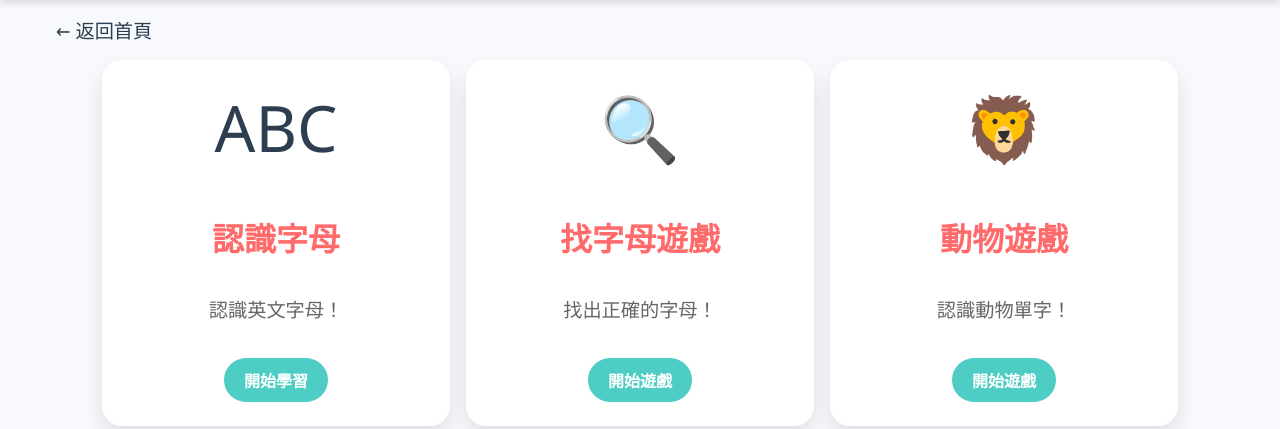
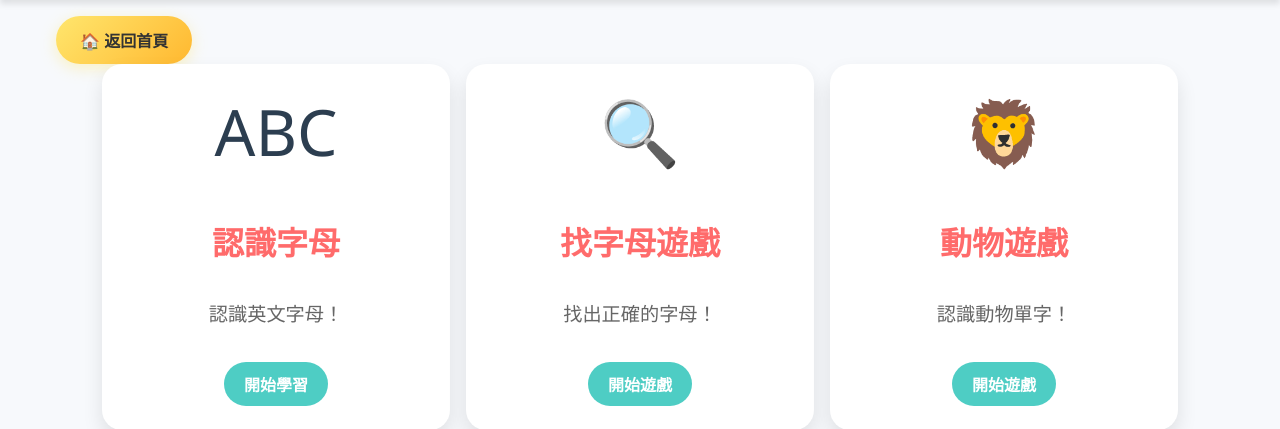
Before and after one commit to zzshcool/early-child-learn, a Spring Boot app: page /english/menu in a window 1280 px wide. Shown: the part 90-519 px from the top of the page. Run offline with Spring Boot 4, Linux system fonts and the light colour scheme.

Commit message:
統一btn

```diff
--- a/src/main/resources/static/css/style.css
+++ b/src/main/resources/static/css/style.css
@@ -220,6 +220,37 @@ main {
     color: white;
 }
 
+/* 美化的導航按鈕 */
+.nav-btn {
+    display: inline-block;
+    padding: 12px 24px;
+    background: linear-gradient(135deg, #4ECDC4 0%, #44A08D 100%);
+    color: white;
+    text-decoration: none;
+    font-size: 1rem;
+    font-weight: bold;
+    border-radius: 50px;
+    box-shadow: 0 4px 15px rgba(78, 205, 196, 0.4);
+    transition: all 0.3s ease;
+    border: none;
+    cursor: pointer;
+}
+
+.nav-btn:hover {
+    transform: translateY(-3px);
+    box-shadow: 0 6px 20px rgba(78, 205, 196, 0.5);
+}
+
+.nav-btn.home-btn {
+    background: linear-gradient(135deg, #FFE66D 0%, #FFB830 100%);
+    color: #333;
+    box-shadow: 0 4px 15px rgba(255, 230, 109, 0.4);
+}
+
+.nav-btn.home-btn:hover {
+    box-shadow: 0 6px 20px rgba(255, 230, 109, 0.5);
+}
+
 /* ============================================
    響應式設計 - 手機裝置優化
    ============================================ */
--- a/src/main/resources/templates/bopomofo/menu.html
+++ b/src/main/resources/templates/bopomofo/menu.html
@@ -13,7 +13,7 @@
         <h1>注音學習</h1>
     </header>
     <main>
-        <a href="/" class="back-link">← 返回首頁</a>
+        <a href="/" class="nav-btn home-btn">🏠 返回首頁</a>
         <div class="container">
             <a href="/bopomofo/learn" class="card">
                 <div class="card-icon">ㄅㄆㄇ</div>
--- a/src/main/resources/templates/cognitive/menu.html
+++ b/src/main/resources/templates/cognitive/menu.html
@@ -13,7 +13,7 @@
         <h1>認知學習</h1>
     </header>
     <main>
-        <a href="/" class="back-link">← 返回首頁</a>
+        <a href="/" class="nav-btn home-btn">🏠 返回首頁</a>
         <div class="container">
             <a href="/cognitive/shape" class="card">
                 <div class="card-icon">△○□</div>
--- a/src/main/resources/templates/english/menu.html
+++ b/src/main/resources/templates/english/menu.html
@@ -13,7 +13,7 @@
         <h1>英文學習</h1>
     </header>
     <main>
-        <a href="/" class="back-link">← 返回首頁</a>
+        <a href="/" class="nav-btn home-btn">🏠 返回首頁</a>
         <div class="container">
             <a href="/english/learn" class="card">
                 <div class="card-icon">ABC</div>
--- a/src/main/resources/templates/numbers/menu.html
+++ b/src/main/resources/templates/numbers/menu.html
@@ -13,7 +13,7 @@
         <h1>數字學習</h1>
     </header>
     <main>
-        <a href="/" class="back-link">← 返回首頁</a>
+        <a href="/" class="nav-btn home-btn">🏠 返回首頁</a>
         <div class="container">
             <a href="/numbers/learn" class="card">
                 <div class="card-icon">123</div>
```
